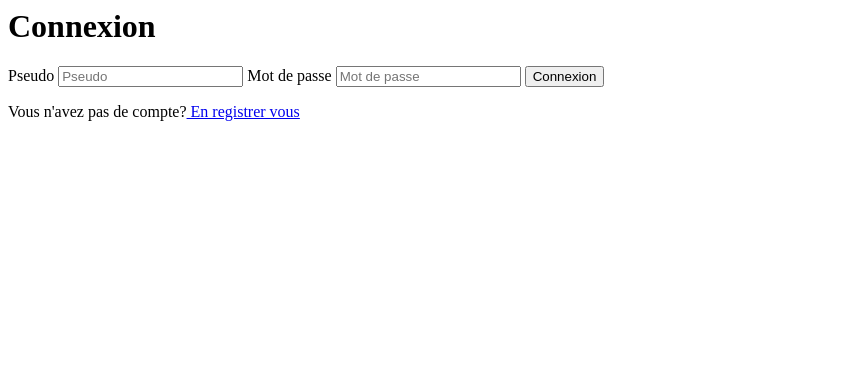
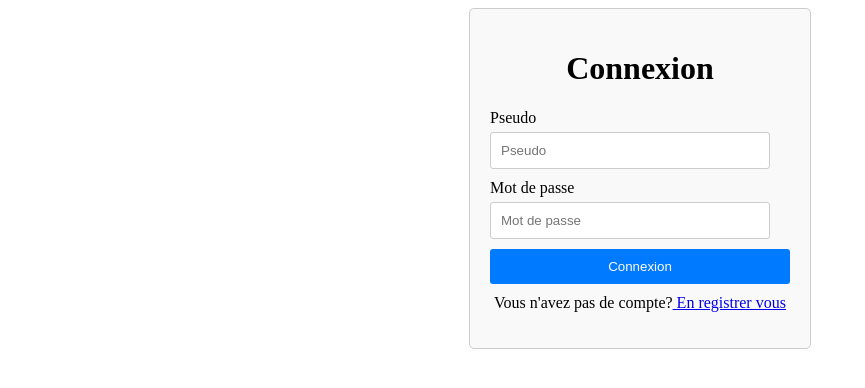
Before and after one commit to Lildark21/instameme, a PHP site: page /composants/login.php in a window 1280 px wide. Shown: the top 388 px of the page, without its empty margins (0-865 px from the left). Run offline with PHP 8.4, Linux system fonts and the light colour scheme.

Commit message:
petit menage

```diff
--- a/composants/header.php
+++ b/composants/header.php
@@ -1,12 +1,9 @@
-<!DOCTYPE html>
-<html lang="en">
-
 <head>
     <meta charset="UTF-8">
     <meta name="viewport" content="width=device-width, initial-scale=1.0">
     <title><?php echo $title; ?></title>
     <script src="https://cdn.tailwindcss.com"></script>
-    <link rel="stylesheet" type="text/css" href="composants/header.css">
+    <link rel="stylesheet" type="text/css" href="css\header.css">
 </head>
 
 <body>
@@ -19,6 +16,7 @@
         <input type="submit" value="Rechercher">
         <a href="#">Accueil</a></li>
         <a href="composants\login.php">Connexion\Inscription</a></li>
+
     </nav>
 
 </header>
--- a/composants/login.php
+++ b/composants/login.php
@@ -1,37 +1,38 @@
 <?php
 
+
 include_once 'db.php';
-require_once '../affichage.php';
+
+// require_once '../affichage.php';
 // echo pageHeader('Inta');
 
+if(isset($_POST['envoi'])){
+    if (!empty($_POST['Pseudo'])  AND !empty($_POST['Mot_de_passe'])){
+        $Pseudo = $_POST['Pseudo'];
+        $Mot_de_passe = md5($_POST['Mot_de_passe']);
 
-if(isset($_POST['envoi'])){
-    if (isset($_POST['Pseudo'])  AND !empty($_POST['Mot de passe'])){
-        $Pseudo = $_POST['Pseudo'];
-        $Mot_de_passe = md5($_POST['Mot de passe']);
-
-        $recupUser = $db->prepare('SELECT * FROM utilisateurs WHERE pseudo = ? AND mot_de_passe = ?');
+        $recupUser = db()->prepare('SELECT * FROM utilisateurs WHERE pseudo = ? AND mot_de_passe = ?');
         $recupUser -> execute([$Pseudo, $Mot_de_passe]);
 
         if($recupUser->rowCount()>0){
+            $user = $recupUser->fetch();
             $_SESSION['pseudo']=$Pseudo;
-            $_SESSION['Mot de passe']=$Mot_de_passe;
-            $_SESSION['id'] = $recupUser->fetch()['id'];
-            header('Location: index.php');
+            $_SESSION['Mot_de_passe']=$Mot_de_passe;
+            $_SESSION['id'] = $user['id'];
+            header('Location: ../index.php');
         }else{
             echo "Votre mot de passe ou pseudo est incorrect";
         }
-    }else{
+    }
+    else{
         echo "Veuillez tout compléter";
     }
 }
 ?>
 
-
-
 <html>
 <head>
-    <link rel="stylesheet" href="login.css">
+    <link rel="stylesheet" href="css\login.css">
 </head>
 <body>
     <div class="login">
@@ -42,11 +43,11 @@ if(isset($_POST['envoi'])){
             <input type="text" id="pseudo" name="Pseudo" placeholder="Pseudo" required>
 
             <label for="password">Mot de passe</label>
-            <input type="password" id="password" name="Mot de passe" placeholder="Mot de passe" required>
+            <input type="password" id="password" name="Mot_de_passe" placeholder="Mot de passe" required>
 
             <button type="submit" name="envoi" class="btn">Connexion</button>
 
-            <p> Vous n'avez pas de compte?<a href="Inscription"> En registrer vous</a></p>
+            <p> Vous n'avez pas de compte?<a href="Inscription.php"> En registrer vous</a></p>
         </form>
     </div>
 </body>
--- /dev/null
+++ b/css/login.css
@@ -0,0 +1,46 @@
+
+.login {
+    width: 300px;
+    margin: 0 auto;
+    padding: 20px;
+    border: 1px solid #ccc;
+    border-radius: 5px;
+    background-color: #f9f9f9;
+}
+
+h1 {
+    text-align: center;
+}
+
+label {
+    display: block;
+    margin-bottom: 5px;
+}
+
+input[type="text"],
+input[type="password"] {
+    width: calc(100% - 20px);
+    padding: 10px;
+    margin-bottom: 10px;
+    border: 1px solid #ccc;
+    border-radius: 3px;
+}
+
+.btn {
+    width: 100%;
+    padding: 10px;
+    background-color: #007bff;
+    color: #fff;
+    border: none;
+    border-radius: 3px;
+    cursor: pointer;
+}
+
+.btn:hover {
+    background-color: #0056b3;
+}
+
+p {
+    margin-top: 10px;
+    text-align: center;
+}
```
Also changed, not shown: composants/Inscription.php (+26 -0 lines), css/index.css (added, +23 -0 lines), index.php (+37 -4 lines), composants/login.css (deleted), composants/profil.php (added), css/header.css (renamed from composants/header.css), css/inscription.css (added), sql/correction.sql (renamed from correction.sql), 1 other file.
